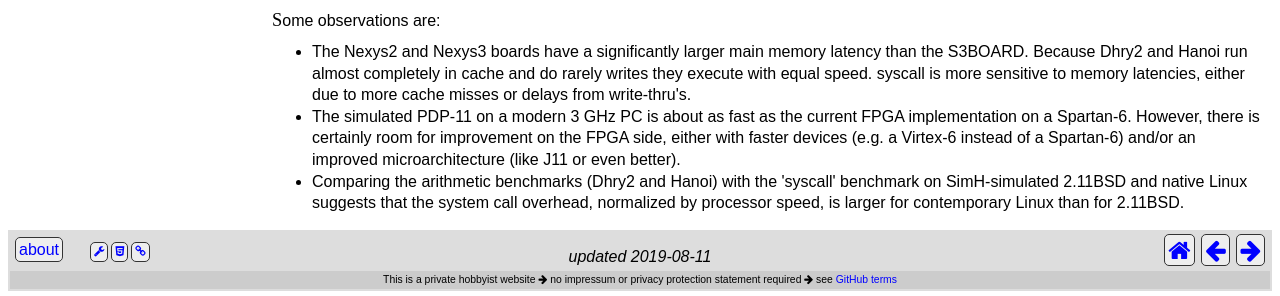
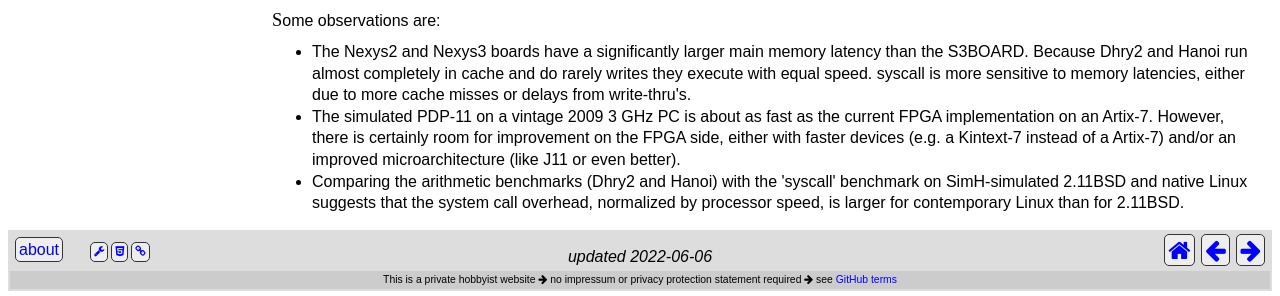
Before and after one commit to wfjm/wfjm.github.io, a Jekyll site: the page built from home/w11/impl/performance.html, in a window 1280 px wide. Shown: the part 1650-1946 px from the top of the page. Built offline with Jekyll 4.4.1, drawn with Linux system fonts in a browser that asks for light colours.

Commit message:
fix typo

```diff
--- a/home/w11/impl/performance.html
+++ b/home/w11/impl/performance.html
@@ -2,7 +2,7 @@
 title:  "Performance"
 #
 my:
-  changedate: 2019-08-11
+  changedate: 2022-06-06
 ---
 
 <h2 id="h_microarchitecture">Microarchitecture</h2>
@@ -146,10 +146,10 @@ Some observations are:
       in cache and do rarely writes they execute with equal speed. syscall is
       more sensitive to memory latencies, either due to more cache misses or
       delays from  write-thru's.</li>
-  <li>The simulated PDP-11 on a modern 3 GHz PC is about as fast as the current
-      FPGA implementation on a Spartan-6. However, there is certainly room for
-      improvement on the FPGA side, either with faster devices (e.g. a
-      Virtex-6 instead of a Spartan-6) and/or an improved microarchitecture
+  <li>The simulated PDP-11 on a vintage 2009 3 GHz PC is about as fast as the
+      current FPGA implementation on an Artix-7. However, there is certainly
+      room for improvement on the FPGA side, either with faster devices (e.g. a
+      Kintext-7 instead of a Artix-7) and/or an improved microarchitecture
       (like J11 or even better).</li>
   <li>Comparing the arithmetic benchmarks (Dhry2 and Hanoi) with the 'syscall'
       benchmark on SimH-simulated 2.11BSD and native Linux suggests that the
```
